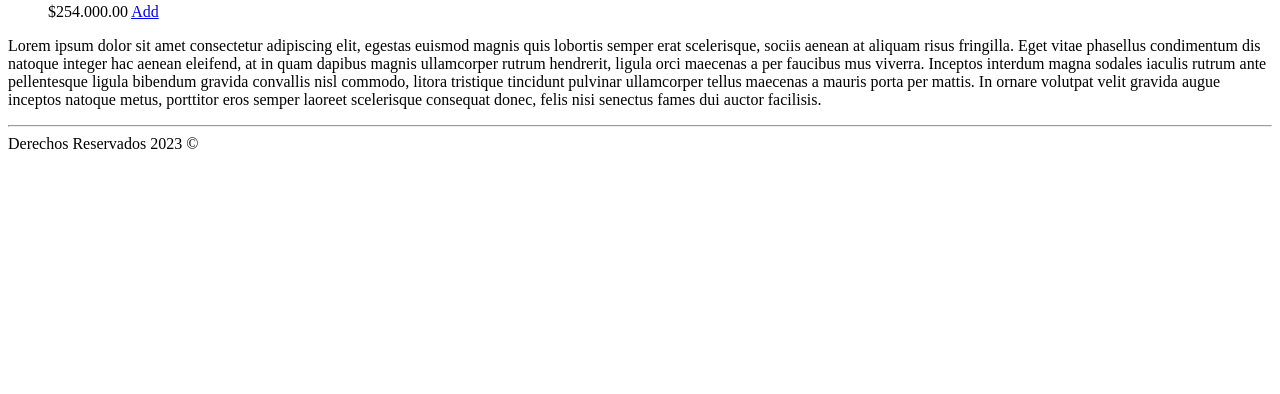
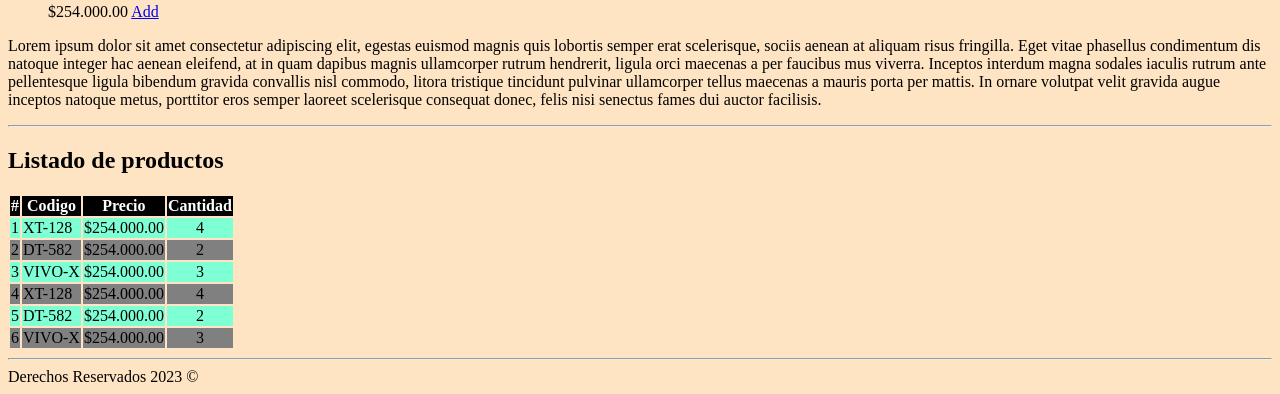
Before and after one commit to r4mir3zzz/Tiendita, a Spring Boot app: page / in a window 1280 px wide. Shown: the part 1117-1511 px from the top of the page. Before the commit the page ends 1266 px from the top, so only its background shows below. Run offline with Spring Boot 4, Linux system fonts and the light colour scheme.

Commit message:
Semana #2 completo

```diff
--- /dev/null
+++ b/src/main/resources/static/css/estilos.css
@@ -0,0 +1,34 @@
+body {
+    background-color: bisque;
+}
+
+.resaltado {
+    background-color: blue;
+    color: white;
+}
+nav a {
+    text-decoration: none;
+    background-color: black;
+    color: yellow;
+}
+
+nav a:hover {
+    background-color: green;
+    color: black;
+    font-size: 18px;
+}
+
+th {
+    background-color: black;
+    color: white;
+}
+
+tr:nth-child(even) {
+    background-color: grey;
+    color: black;
+}
+
+tr:nth-child(odd) {
+    background-color: aquamarine;
+    color: black;
+}
--- a/src/main/resources/static/ejemplo2.html
+++ b/src/main/resources/static/ejemplo2.html
@@ -1,16 +1,15 @@
 <!DOCTYPE html>
-
 <html>
     <head>
         <title>TechShop</title>
         <meta charset="UTF-8">
-
+        <link href="css/estilos.css" rel="stylesheet" type="text/css"/>
     </head>
     <body>
         <a href ="ejemplo8.html"> Atras </a>
         <a href ="index.html"> Home </a>
         <a href ="ejemplo3.html"> Next </a>
-        <h1 style="text-align: center;background-color: black; color: white">Ejemplo 2</h1>
+        <h1>Ejemplo 2</h1>
         <p>Esta es la primera pagina del curso</p>
     </body>
 </html>
--- a/src/main/resources/static/ejemplo3.html
+++ b/src/main/resources/static/ejemplo3.html
@@ -3,7 +3,7 @@
     <head>
         <title>TechShop</title>
         <meta charset="UTF-8">
-
+        <link href="css/estilos.css" rel="stylesheet" type="text/css"/>
     </head>
     <body>
         <a href="ejemplo2.html">Atras</a>|
--- a/src/main/resources/static/ejemplo4.html
+++ b/src/main/resources/static/ejemplo4.html
@@ -3,7 +3,7 @@
     <head>
         <title>TechShop</title>
         <meta charset="UTF-8">
-
+        <link href="css/estilos.css" rel="stylesheet" type="text/css"/>
     </head>
     <body>
         <a href="ejemplo3.html">Atras</a>|
@@ -11,7 +11,7 @@
         <a href="ejemplo5.html">next</a>
         <hr>
         <div>
-            <h1 style="text-align: center;background-color: black;color: white">Ejemplo 4</h1>
+            <h1>Ejemplo 4</h1>
         </div>
         <h1>Encabezado nivel 1</h1>
         <h2>Encabezado nivel 2</h2>
--- a/src/main/resources/static/ejemplo5.html
+++ b/src/main/resources/static/ejemplo5.html
@@ -3,7 +3,7 @@
     <head>
         <title>TechShop</title>
         <meta charset="UTF-8">
-
+        <link href="css/estilos.css" rel="stylesheet" type="text/css"/>
     </head>
     <body>
         <a href="ejemplo4.html">Atras</a>|
@@ -11,7 +11,7 @@
         <a href="ejemplo6.html">next</a>
         <hr>
         <div>
-            <h1 style="text-align: center;background-color: black;color: white">Ejemplo 5</h1>
+            <h1>Ejemplo 5</h1>
         </div>
         <div style="font-family: Comic Sans MS;font-size: 16px">
             <p>dolor <strong>sit amet</strong> consectetur adipiscing elit, egestas euismod magnis quis lobortis semper erat scelerisque, sociis aenean at aliquam risus fringilla. Eget vitae phasellus condimentum dis natoque integer hac aenean eleifend, at in quam dapibus magnis ullamcorper rutrum hendrerit, ligula orci maecenas a per faucibus mus viverra. Inceptos interdum magna sodales iaculis rutrum ante pellentesque ligula bibendum gravida convallis nisl commodo, litora tristique tincidunt pulvinar ullamcorper tellus maecenas a mauris porta per mattis. In ornare volutpat velit gravida augue inceptos natoque metus, porttitor eros semper laoreet scelerisque consequat donec, felis nisi senectus fames dui auctor facilisis.</p>
--- a/src/main/resources/static/ejemplo6.html
+++ b/src/main/resources/static/ejemplo6.html
@@ -3,7 +3,7 @@
     <head>
         <title>TechShop</title>
         <meta charset="UTF-8">
-
+        <link href="css/estilos.css" rel="stylesheet" type="text/css"/>
     </head>
     <body>
         <a href="ejemplo5.html">Atras</a>|
@@ -11,7 +11,7 @@
         <a href="ejemplo7.html">next</a>
         <hr>
         <div>
-            <h1 style="text-align: center;background-color: black;color: white">Ejemplo 6</h1>
+            <h1>Ejemplo 6</h1>
         </div>
         <h2>La lista de compras</h2>
         <ul>
--- a/src/main/resources/static/ejemplo7.html
+++ b/src/main/resources/static/ejemplo7.html
@@ -4,7 +4,7 @@
     <head>
         <title>TechShop</title>
         <meta charset="UTF-8">
-
+        <link href="css/estilos.css" rel="stylesheet" type="text/css"/>
     </head>
     <body>
         <a href="ejemplo6.html">Atras</a>|
@@ -12,7 +12,7 @@
         <a href="ejemplo8.html">next</a>
         <hr>|
         <a name="inicio"></a>
-        <h1 style="text-align: center;background-color: black;color: white">Ejemplo 7</h1>
+        <h1>Ejemplo 7</h1>
         <hr>
         <a href="#final">Ir abajo</a>
 
--- a/src/main/resources/static/ejemplo8.html
+++ b/src/main/resources/static/ejemplo8.html
@@ -4,14 +4,14 @@
     <head>
         <title>TechShop</title>
         <meta charset="UTF-8">
-
+        <link href="css/estilos.css" rel="stylesheet" type="text/css"/>
     </head>
     <body>
         <a href="ejemplo7.html">Atras</a>|
         <a href="index.html">Home</a>|
         <a href="ejemplo2.html">next</a>
         <hr>
-        <h1 style="text-align: center;background-color: black;color: white">Ejemplo 8</h1>
+        <h1>Ejemplo 8</h1>
 
         <img src="img/marmota.jpg" width="100" alt=""/>
 
--- a/src/main/resources/static/index.html
+++ b/src/main/resources/static/index.html
@@ -1,24 +1,23 @@
 <!DOCTYPE html>
-
 <html>
     <head>
         <title>TechShop</title>
         <meta charset="UTF-8">
-
+        <link href="css/estilos.css" rel="stylesheet" type="text/css"/>
     </head>
     <body>
         <header>
             <a href ="index.html"> <h1>Techshop</h1> </a>
             <nav>
                 <a href ="ejemplo8.html"> &triangleleft; </a>
-                <a href ="ejemplo3.html"> &triangleright; </a>
+                <a href ="ejemplo2.html"> &triangleright; </a>
                 <a href ="#"> Nosotros </a>
                 <a href ="#"> Tienda </a>
                 <a href ="#"> Reportes </a>
             </nav>
         </header>
         <aside>
-            <h2> Ultimas Noticias </h2>
+            <h2 class="resaltado"> Ultimas Noticias </h2>
             <p>Segun los reportes de ventas que van del mes el XR-128 es el producto mas vendido, no se quede sin esta novedad</p>
         </aside>
         <section>
@@ -38,7 +37,7 @@
                     <img src="https://www.dbtechnologies.com/images/299/5876/850x500/nocrop/noenlarge/q-100/DT-VIOL210L-1.png" height="150" alt="Imagen de una tarjeta de video">
                     <figcaption> $254.000.00 <a href="#">Add</a>  </figcaption>
                 </figure>
-                <p>Lorem ipsum dolor sit amet consectetur adipiscing elit, egestas euismod magnis quis lobortis semper erat scelerisque, sociis aenean at aliquam risus fringilla. Eget vitae phasellus condimentum dis natoque integer hac aenean eleifend, at in quam dapibus magnis ullamcorper rutrum hendrerit, ligula orci maecenas a per faucibus mus viverra. Inceptos interdum magna sodales iaculis rutrum ante pellentesque ligula bibendum gravida convallis nisl commodo, litora tristique tincidunt pulvinar ullamcorper tellus maecenas a mauris porta per mattis. In ornare volutpat velit gravida augue inceptos natoque metus, porttitor eros semper laoreet scelerisque consequat donec, felis nisi senectus fames dui auctor facilisis.</p>
+                <p>Lorem ipsum dolor sit amet <span class="resaltado">consectetur adipiscing elit, </span>egestas euismod magnis quis lobortis semper erat scelerisque, sociis aenean at aliquam risus fringilla. Eget vitae phasellus condimentum dis natoque integer hac aenean eleifend, at in quam dapibus magnis ullamcorper rutrum hendrerit, ligula orci maecenas a per faucibus mus viverra. Inceptos interdum magna sodales iaculis rutrum ante pellentesque ligula bibendum gravida convallis nisl commodo, litora tristique tincidunt pulvinar ullamcorper tellus maecenas a mauris porta per mattis. In ornare volutpat velit gravida augue inceptos natoque metus, porttitor eros semper laoreet scelerisque consequat donec, felis nisi senectus fames dui auctor facilisis.</p>
                 <hr>
             </article>
             <article>
@@ -50,6 +49,60 @@
                 <p>Lorem ipsum dolor sit amet consectetur adipiscing elit, egestas euismod magnis quis lobortis semper erat scelerisque, sociis aenean at aliquam risus fringilla. Eget vitae phasellus condimentum dis natoque integer hac aenean eleifend, at in quam dapibus magnis ullamcorper rutrum hendrerit, ligula orci maecenas a per faucibus mus viverra. Inceptos interdum magna sodales iaculis rutrum ante pellentesque ligula bibendum gravida convallis nisl commodo, litora tristique tincidunt pulvinar ullamcorper tellus maecenas a mauris porta per mattis. In ornare volutpat velit gravida augue inceptos natoque metus, porttitor eros semper laoreet scelerisque consequat donec, felis nisi senectus fames dui auctor facilisis.</p>
                 <hr>
             </article>
+
+            <article>
+                <h2>Listado de productos</h2>
+                <table border="0">
+                    <thead>
+                        <tr>
+                            <th>#</th>
+                            <th>Codigo</th>
+                            <th>Precio</th>
+                            <th>Cantidad</th>
+                        </tr>
+                    </thead>
+                    <tbody>
+                        <tr>
+                            <td>1</td>
+                            <td>XT-128</td>
+                            <td style="text-align: end">$254.000.00 </td>
+                            <td style="text-align: center">4</td>
+                        </tr>
+                        <tr>
+                            <td>2</td>
+                            <td>DT-582</td>
+                            <td style="text-align: end">$254.000.00</td>
+                            <td style="text-align: center">2</td>
+                        </tr>
+                        <tr>
+                            <td>3</td>
+                            <td>VIVO-X</td>
+                            <td style="text-align: end">$254.000.00</td>
+                            <td style="text-align: center">3</td>
+                        </tr>
+                        <tr>
+                            <td>4</td>
+                            <td>XT-128</td>
+                            <td style="text-align: end">$254.000.00 </td>
+                            <td style="text-align: center">4</td>
+                        </tr>
+                        <tr>
+                            <td>5</td>
+                            <td>DT-582</td>
+                            <td style="text-align: end">$254.000.00</td>
+                            <td style="text-align: center">2</td>
+                        </tr>
+                        <tr>
+                            <td>6</td>
+                            <td>VIVO-X</td>
+                            <td style="text-align: end">$254.000.00</td>
+                            <td style="text-align: center">3</td>
+                        </tr>
+                    </tbody>
+                </table>
+                <hr>
+            </article>
+
         </section>
         <footer>
             Derechos Reservados 2023 &COPY;
```
